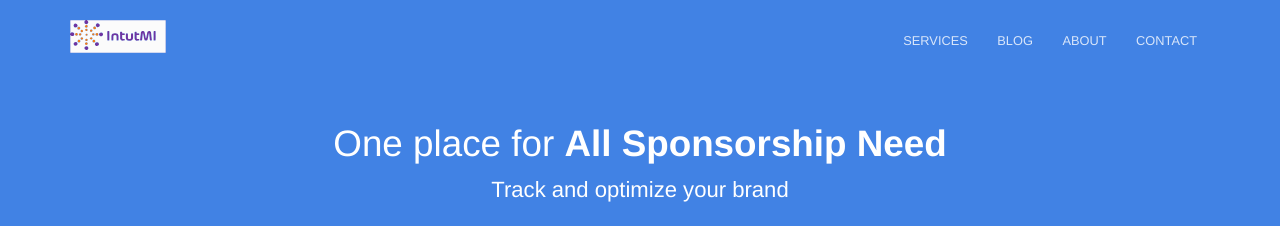
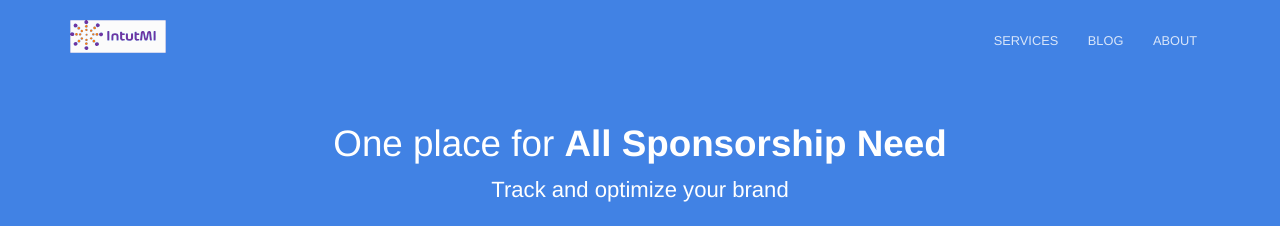
Before and after one commit to intutdev/intutmi.github.io, a Jekyll site: the page built from index.html, in a window 1280 px wide and 900 px high. Shown: the top 226 px of the window. Built offline with Jekyll 4.4.1, drawn with Linux system fonts in a browser that asks for light colours.

Commit message:
Removing Contact

```diff
--- a/_data/footer.yml
+++ b/_data/footer.yml
@@ -5,8 +5,6 @@
     link: /blog/
   - name: About
     link: /about/
-  - name: Contact
-    link: /contact/
 - links:
     - name: LinkedIn
       link: 'https://www.linkedin.com/company/intutmi/'
--- a/_data/navigation.yml
+++ b/_data/navigation.yml
@@ -10,7 +10,5 @@
   link: /about/
   new_window: false
   highlight: false
-- name: Contact
-  link: /contact/
   new_window: false
   highlight: false
--- a/contact.html
+++ b/contact.html
@@ -9,6 +9,8 @@ map:
   address: "Noida, Uttar Pradesh, India"
   zoom: 13
 ---
+
+<div class="map" id="map"></div>
 
 <div class="contact-box">
 	<form action="{{ site.baseurl }}/contact-success/" method="post" class="contact-form">
@@ -42,8 +44,6 @@ map:
 		<p><a href="mailto:contact@intutmi.com">contact@intutmi.com</a></p>
 	</div>
 </div>
-
-<div class="map" id="map"></div>
 
 <script type="text/javascript">
 	window.mapData = {{ page.map | jsonify }};
```
